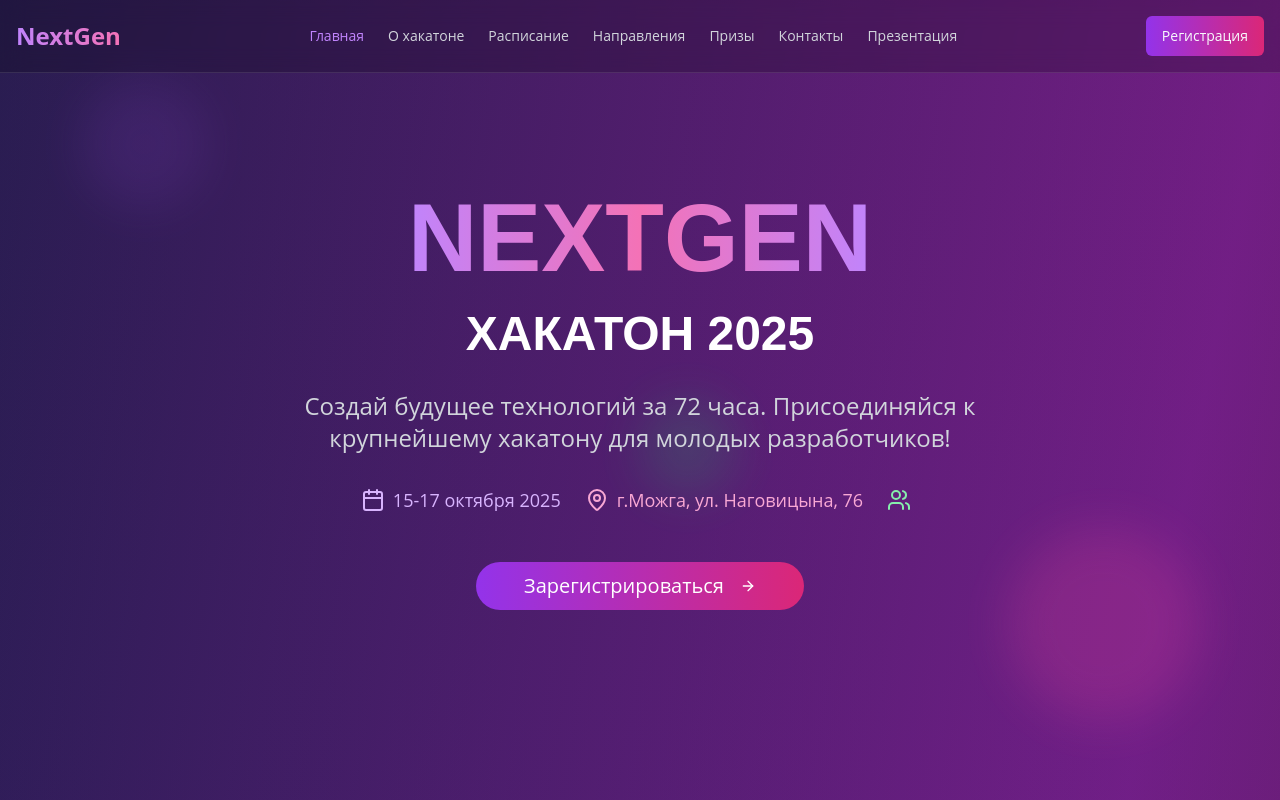
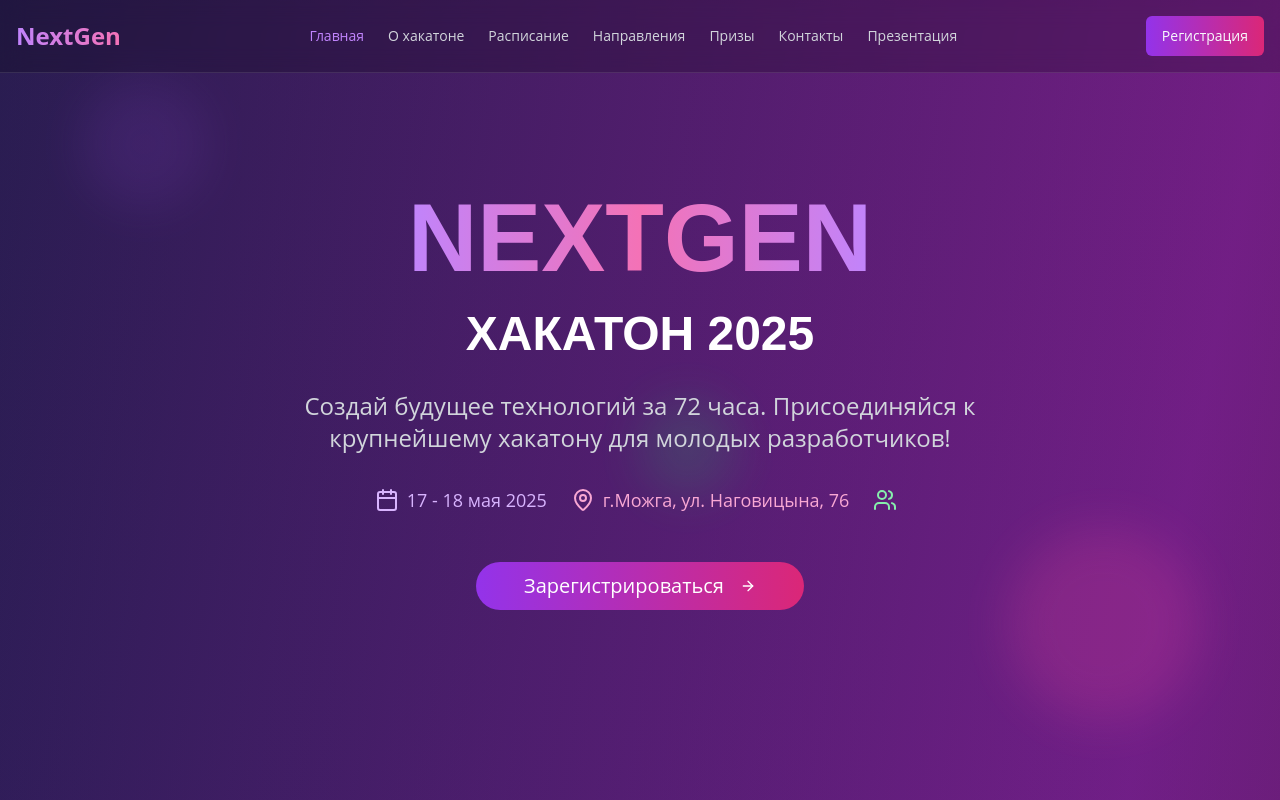
Before and after one commit to artemosipov13903-dev/nextgen-hackathon-landing, a React (Vite) app: page / in a window 1280 px wide. Shown: the top 800 px of the page. Built offline with nearby package versions, Linux system fonts and the light colour scheme.

Commit message:
Обновление 1 компонентов

```diff
--- a/src/components/HeroSection.tsx
+++ b/src/components/HeroSection.tsx
@@ -30,7 +30,7 @@ const HeroSection = ({ onScrollToSection }: HeroSectionProps) => {
           <div className="flex flex-col md:flex-row items-center justify-center gap-6 mb-12">
             <div className="flex items-center gap-2 text-lg text-purple-300">
               <Icon name="Calendar" size={24} />
-              <span>15-17 октября 2025</span>
+              <span>17 - 18 мая 2025</span>
             </div>
             <div className="flex items-center gap-2 text-lg text-pink-300">
               <Icon name="MapPin" size={24} />
```
